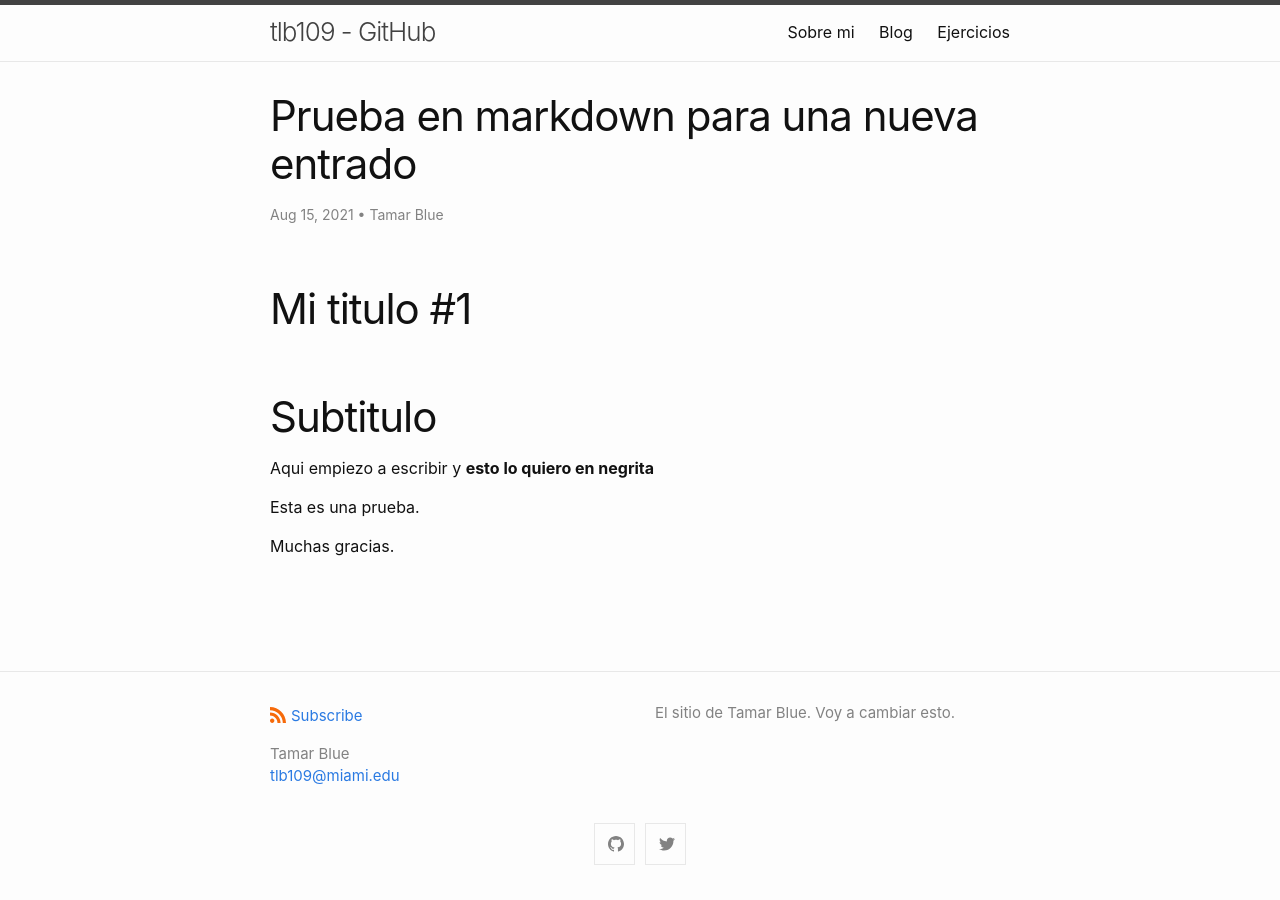
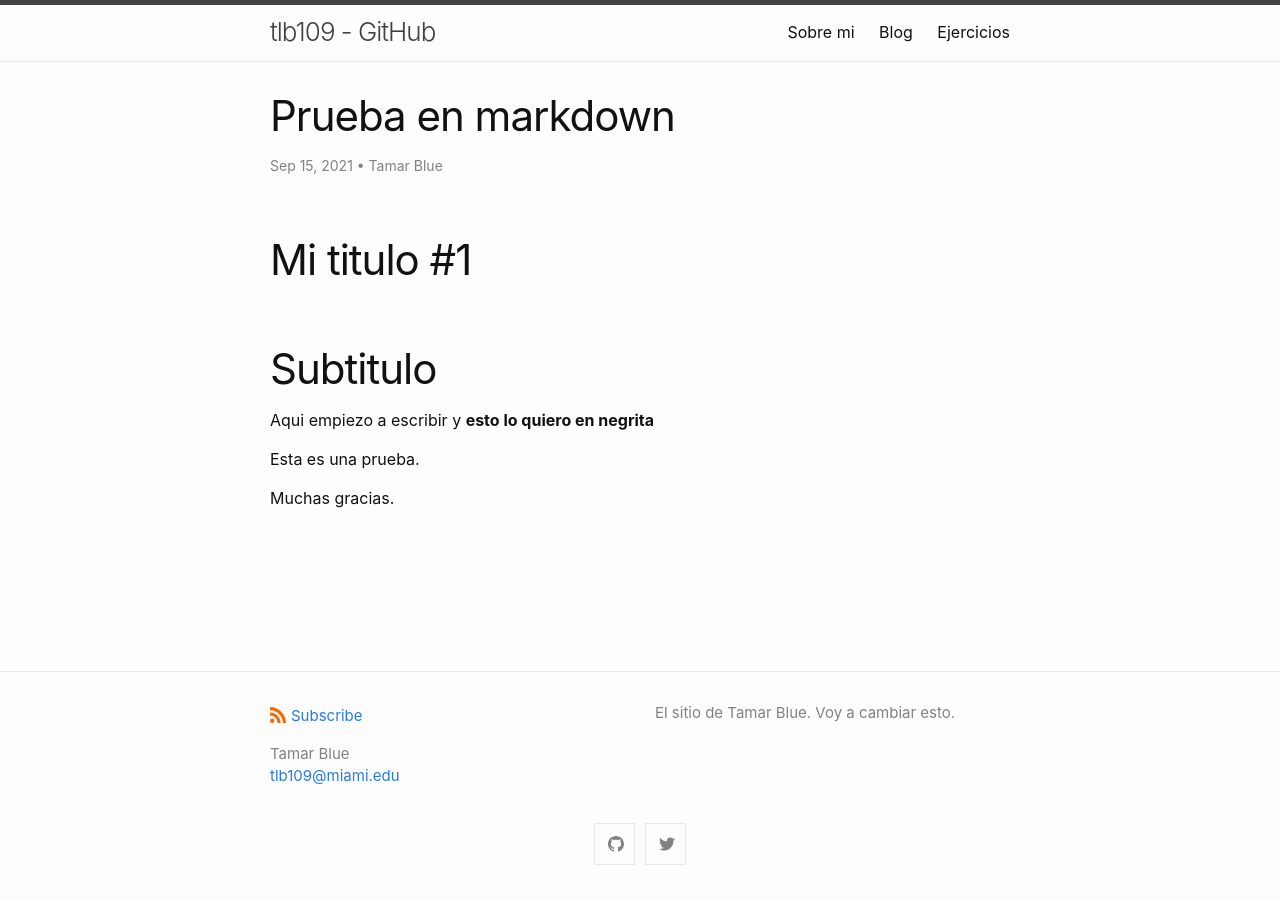
Before and after one commit to tlb109/tlb109.github.io, a Jekyll site: the page built from _posts/2021-09-15-prueba.md, in a window 1280 px wide. Built offline with Jekyll 4.4.1, drawn with Linux system fonts in a browser that asks for light colours.

Commit message:
2021-09-15-prueba.md

```diff
--- a/_posts/2021-9-15-prueba.md
+++ b/_posts/2021-09-15-prueba.md
@@ -1,11 +1,11 @@
 ---
 layout: post
-title: "Prueba en markdown para una nueva entrado"
+title: "Prueba en markdown"
 categories: junk
 author:
 - Tamar Blue
 meta: "SPA410"
-date: 2021-08-15
+date: 2021-09-15
 ---
 
 # Mi titulo #1
```
